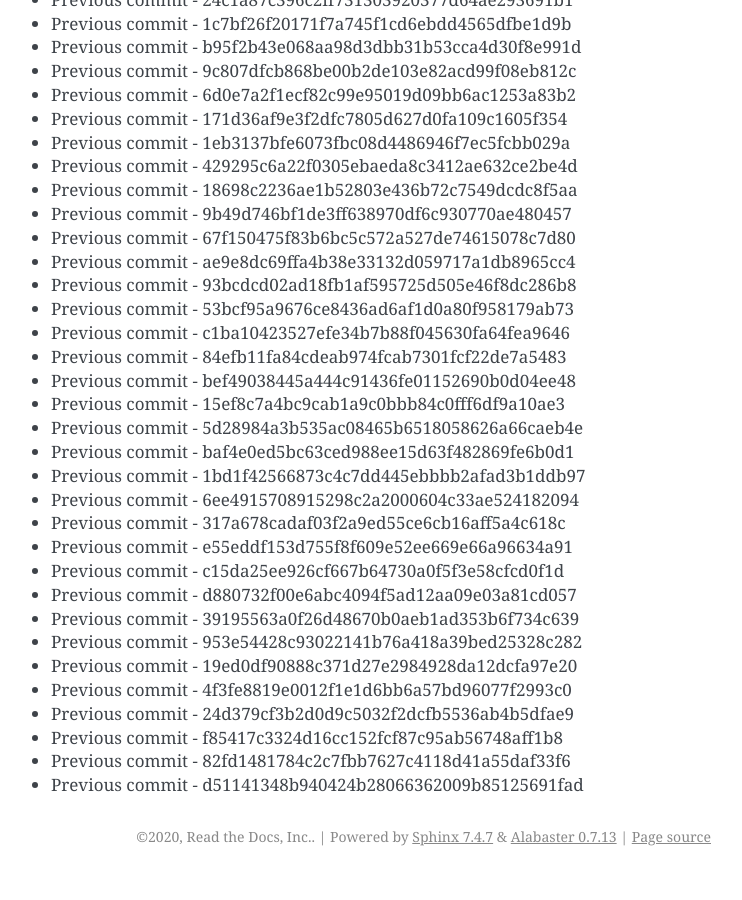
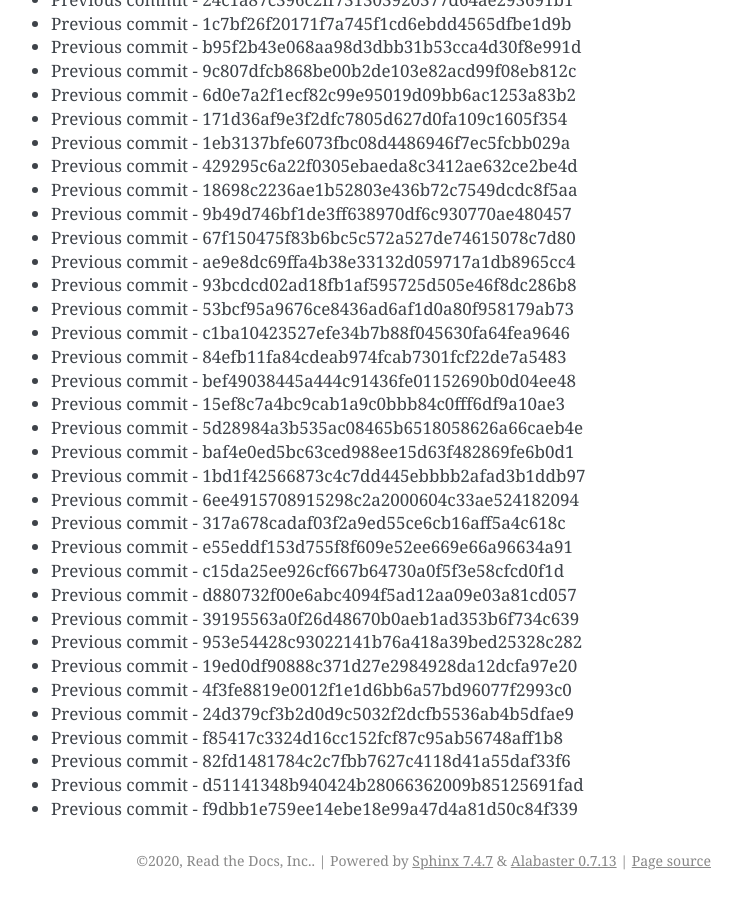
Before and after one commit to readthedocs/rtd-git-stresstest, a Sphinx documentation site: the page built from docs/updates.rst, in a window 1280 px wide and 900 px high, scrolled down 36708 px. Shown: the whole window, without its empty margins (399-1141 px from the left). Built offline with Sphinx 7.4.7, drawn with Linux system fonts in a browser that asks for light colours; before the commit the page ends 37584 px from its top, so only the background shows below that.

Commit message:
Generating commit from previous: f9dbb1e759ee14ebe18e99a47d4a81d50c84f339

```diff
--- a/docs/updates.rst
+++ b/docs/updates.rst
@@ -1574,3 +1574,4 @@ It can be tested for any performance characteristics.
 * Previous commit - f85417c3324d16cc152fcf87c95ab56748aff1b8
 * Previous commit - 82fd1481784c2c7fbb7627c4118d41a55daf33f6
 * Previous commit - d51141348b940424b28066362009b85125691fad
+* Previous commit - f9dbb1e759ee14ebe18e99a47d4a81d50c84f339
```
